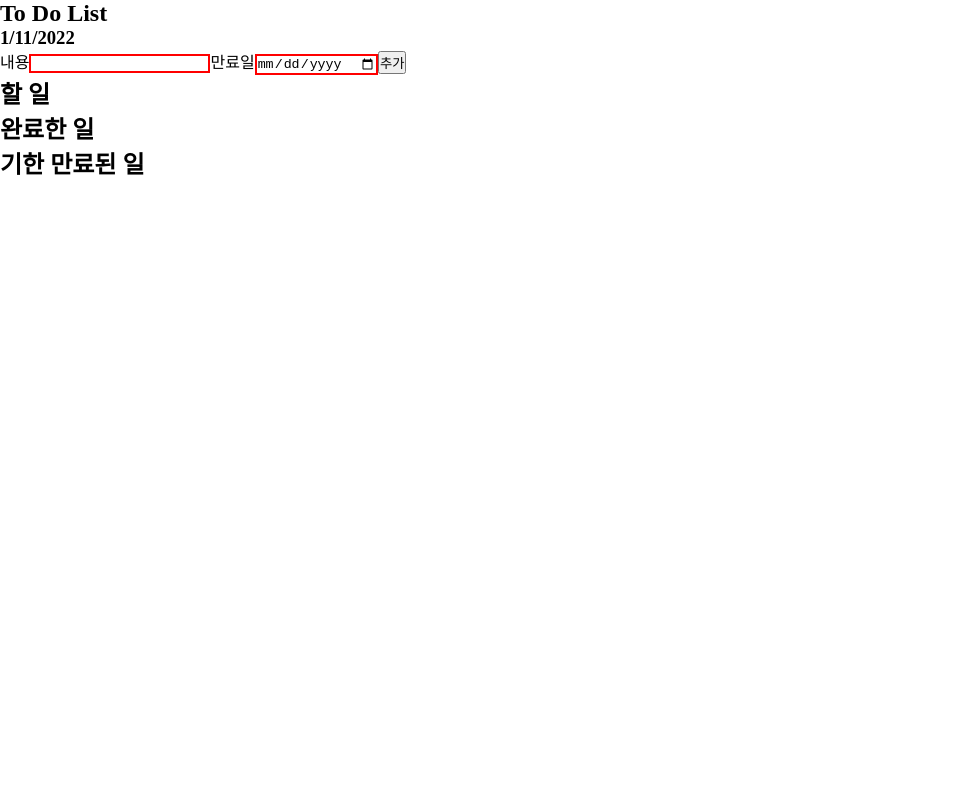
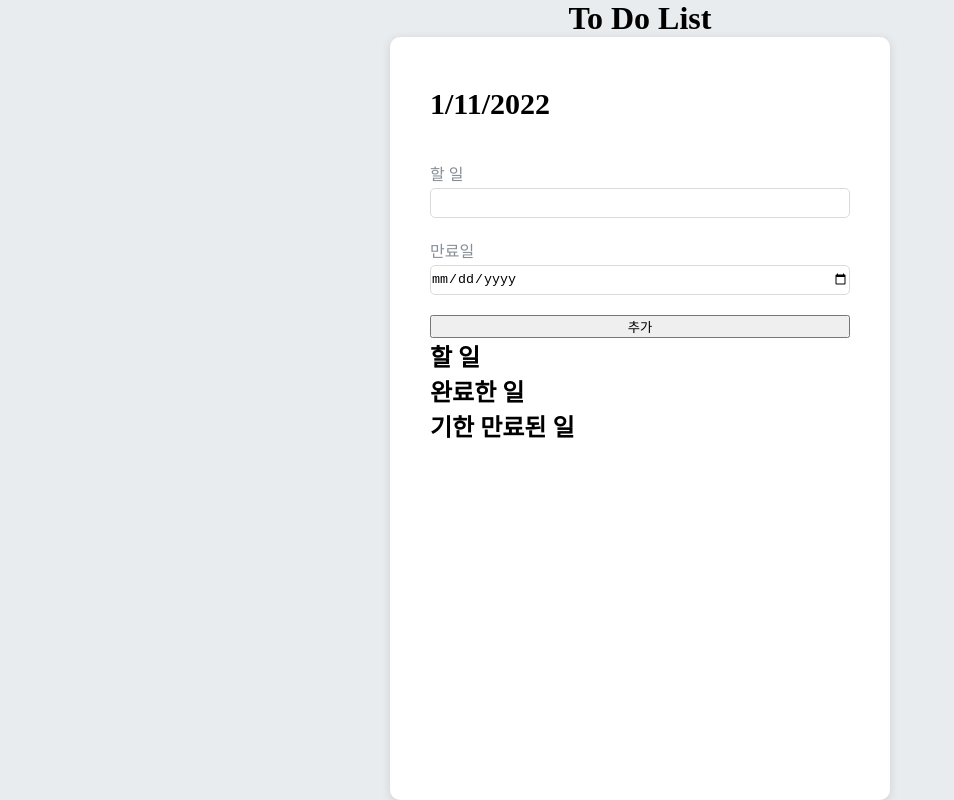
Before and after one commit to cw-yonghyunlee/react-todolist, a React (Create React App) app: page / in a window 1280 px wide. Shown: the whole page, without its empty margins (0-954 px from the left). Built offline with nearby package versions, Linux system fonts and the light colour scheme.

Commit message:
feat: Card 및 form 디자인

```diff
--- a/src/App.tsx
+++ b/src/App.tsx
@@ -5,6 +5,7 @@
 function App(): JSX.Element {
   return (
     <ToDoListProvider>
+      <h1>To Do List</h1>
       <ToDoListCard />
     </ToDoListProvider>
   );
--- a/src/components/ToDoForm/ToDoForm.tsx
+++ b/src/components/ToDoForm/ToDoForm.tsx
@@ -11,7 +11,7 @@
 }): JSX.Element {
   return (
     <form onSubmit={onSubmit}>
-      <LabelInput title="내용" name="description" required={true} />
+      <LabelInput title="할 일" name="description" required={true} />
       <LabelInput
         title="만료일"
         name="expiredDate"
--- a/src/components/ToDoListCard/ToDoListCard.tsx
+++ b/src/components/ToDoListCard/ToDoListCard.tsx
@@ -59,7 +59,7 @@
   };
 
   return (
-    <ListCard title="To Do List" date={new Date()}>
+    <ListCard date={new Date()}>
       <ToDoForm submitButtonLabel="추가" onSubmit={addWork} />
       <List
         title="할 일"
--- a/src/components/common/ListCard/ListCard.tsx
+++ b/src/components/common/ListCard/ListCard.tsx
@@ -1,15 +1,13 @@
 import React from 'react';
 
 interface ListCardProps {
-  title: string;
   date: Date;
   children: React.ReactNode;
 }
 
 function ListCard(props: ListCardProps): JSX.Element {
   return (
-    <article>
-      <h1>{props.title}</h1>
+    <article className="list-card">
       <h3>{props.date.toLocaleDateString()}</h3>
       {props.children}
     </article>
--- a/src/index.css
+++ b/src/index.css
@@ -1,16 +1,59 @@
-body {
+html, body {
   margin: 0;
+  width: 100%;
+  height: 100%;
 }
 
 * {
   margin: 0;
   padding: 0;
+  box-sizing: border-box;
 }
 
-li {
-  border: none;
+#root {
+  height: 100%;
+  display: flex;
+  justify-content: center;
+  align-items: center;
+  flex-direction: column;
+  background-color: rgb(233, 236, 239);
 }
 
-input:invalid {
-  border: 2px red solid;
+#root > h1 {
+  text-align: center;
 }
+
+article.list-card {
+  display: flex;
+  flex-direction: column;
+  width: 500px;
+  height: 800px;
+  border: none;
+  border-radius: 10px;
+  box-shadow: rgba(99, 99, 99, 0.2) 0px 2px 8px 0px;
+  padding: 40px;
+  background-color: white;
+}
+
+article.list-card > h3 {
+  margin: 10px 0 40px 0;
+  font-size: 30px;
+}
+
+form {
+  display: flex;
+  flex-direction: column;
+}
+
+form > label {
+  font-size: 16px;
+  margin-bottom: 3px;
+  color: #868E96;
+}
+
+form > input {
+  height: 30px;
+  border: 1px solid #DADADA;
+  border-radius: 5px;
+  margin-bottom: 20px;
+}
```
